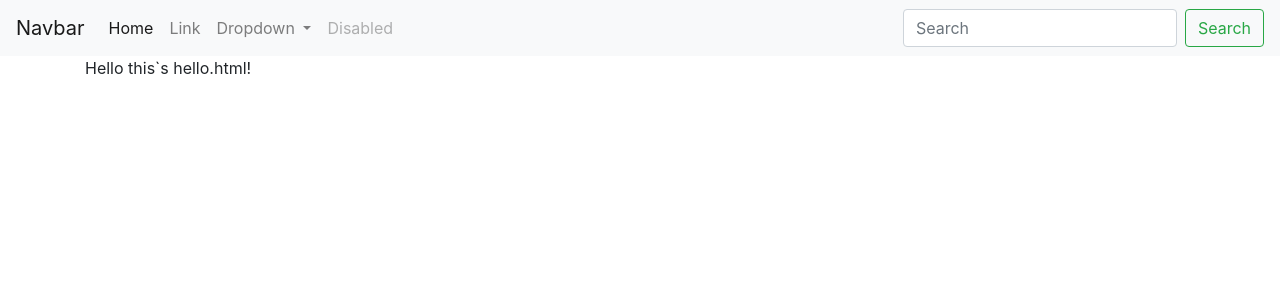
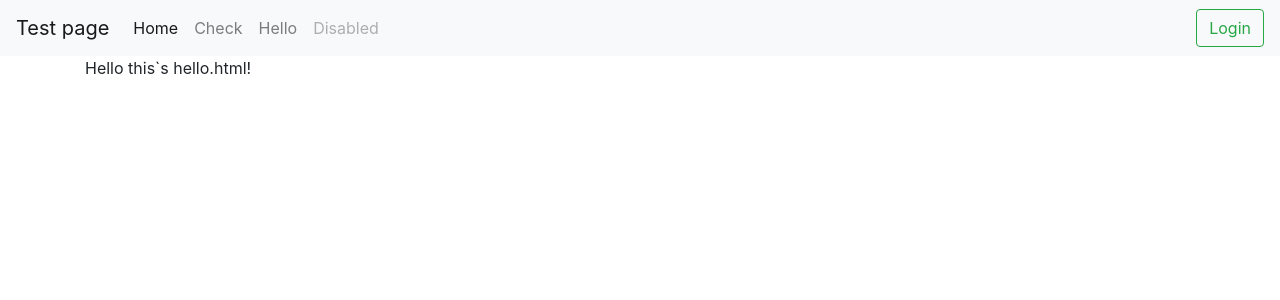
Before and after one commit to brutalp/library, a Django app: page /hello/ in a window 1280 px wide. Shown: the top 300 px of the page. Run offline with Django 3.2, Linux system fonts and the light colour scheme; some libraries are stand-ins or nearby versions.

Commit message:
fix navbar

```diff
--- a/lybrary_app/login_app/templates/login_app/hello.html
+++ b/lybrary_app/login_app/templates/login_app/hello.html
@@ -1,4 +1,3 @@
-
 {% extends 'login_app/wrapper.html' %}
 
 {% block content %}
--- a/lybrary_app/login_app/templates/login_app/nav.html
+++ b/lybrary_app/login_app/templates/login_app/nav.html
@@ -1,34 +1,36 @@
 <nav class="navbar navbar-expand-lg navbar-light bg-light">
-    <a class="navbar-brand" href="#">Navbar</a>
+    <a class="navbar-brand" href="/">Test page</a>
     <button class="navbar-toggler" type="button" data-toggle="collapse" data-target="#navbarSupportedContent" aria-controls="navbarSupportedContent" aria-expanded="false" aria-label="Toggle navigation">
         <span class="navbar-toggler-icon"></span>
     </button>
     <div class="collapse navbar-collapse" id="navbarSupportedContent">
         <ul class="navbar-nav mr-auto">
             <li class="nav-item active">
-                <a class="nav-link" href="#">Home <span class="sr-only">(current)</span></a>
+                <a class="nav-link" href="/">Home <span class="sr-only">(current)</span></a>
             </li>
             <li class="nav-item">
-                <a class="nav-link" href="#">Link</a>
+                <a class="nav-link" href="/check/">Check</a>
             </li>
-            <li class="nav-item dropdown">
-                <a class="nav-link dropdown-toggle" href="#" id="navbarDropdown" role="button" data-toggle="dropdown" aria-haspopup="true" aria-expanded="false">
-                    Dropdown
-                </a>
-                <div class="dropdown-menu" aria-labelledby="navbarDropdown">
-                    <a class="dropdown-item" href="#">Action</a>
-                    <a class="dropdown-item" href="#">Another action</a>
-                    <div class="dropdown-divider"></div>
-                    <a class="dropdown-item" href="#">Something else here</a>
-                </div>
+            <li class="nav-item">
+                <a class="nav-link" href="/hello/">Hello</a>
             </li>
+<!--            <li class="nav-item dropdown">-->
+<!--                <a class="nav-link dropdown-toggle" href="#" id="navbarDropdown" role="button" data-toggle="dropdown" aria-haspopup="true" aria-expanded="false">-->
+<!--                    Dropdown-->
+<!--                </a>-->
+<!--                <div class="dropdown-menu" aria-labelledby="navbarDropdown">-->
+<!--                    <a class="dropdown-item" href="/hello/">Hello</a>-->
+<!--                    <a class="dropdown-item" href="#">Another action</a>-->
+<!--                    <div class="dropdown-divider"></div>-->
+<!--                    <a class="dropdown-item" href="#">Something else here</a>-->
+<!--                </div>-->
+<!--            </li>-->
             <li class="nav-item">
                 <a class="nav-link disabled" href="#">Disabled</a>
             </li>
         </ul>
         <form class="form-inline my-2 my-lg-0">
-            <input class="form-control mr-sm-2" type="search" placeholder="Search" aria-label="Search">
-            <button class="btn btn-outline-success my-2 my-sm-0" type="submit">Search</button>
+            <a href="/login/" class="btn btn-outline-success my-2 my-sm-0">Login</a>
         </form>
     </div>
 </nav>
--- a/lybrary_app/login_app/templates/login_app/wrapper.html
+++ b/lybrary_app/login_app/templates/login_app/wrapper.html
@@ -4,7 +4,7 @@
     <meta charset="UTF-8">
     <meta name="viewport" content="width=device-width, user-scalable=no, initial-scale=1.0, maximum-scale=1.0, minimum-scale=1.0">
     <meta http-equiv="X-UA-Compatible" content="ie=edge">
-    <title>Главная страница</title>
+<!--    <title>Главная страница</title>-->
     {% load bootstrap4 %}
     {% bootstrap_css %}
     {% bootstrap_jquery %}
--- a/lybrary_app/login_app/urls.py
+++ b/lybrary_app/login_app/urls.py
@@ -3,7 +3,7 @@ from login_app.views import LoginView, CheckView, HelloView
 from . import views
 
 urlpatterns = [
-    path('', LoginView.as_view()),
+    path('', views.index),
     # path('check/', CheckView.as_view()),
     # path('hello/', HelloView.as_view()),
 ]
--- a/lybrary_app/login_app/views.py
+++ b/lybrary_app/login_app/views.py
@@ -41,7 +41,10 @@ class HelloView(View):
         html += '</html></body>'
         return HttpResponse(html)
 
-#
+
+def index(request):
+    return render(request, 'login_app/index.html')
+
 # def check(request):
 #     return render(request, 'login_app/check.html')
 #
--- a/lybrary_app/lybrary_app/urls.py
+++ b/lybrary_app/lybrary_app/urls.py
@@ -15,13 +15,13 @@ Including another URLconf
 """
 from django.contrib import admin
 from django.urls import path, include
-from login_app.views import CheckView, HelloView
+from login_app.views import CheckView, HelloView, LoginView
 
 
 urlpatterns = [
-    # path(r'^$', include('mainApp.urls')),
+    path('', include('login_app.urls')),
     path('admin/', admin.site.urls),
-    path('login/', include('login_app.urls')),
+    path('login/', LoginView.as_view()),
     path('check/', CheckView.as_view()),
     path('hello/', HelloView.as_view()),
 ]
```
Also changed, not shown: lybrary_app/login_app/templates/login_app/index.html (added, +11 -0 lines), lybrary_app/login_app/templates/login_app/login.html (line endings or trailing spaces).
